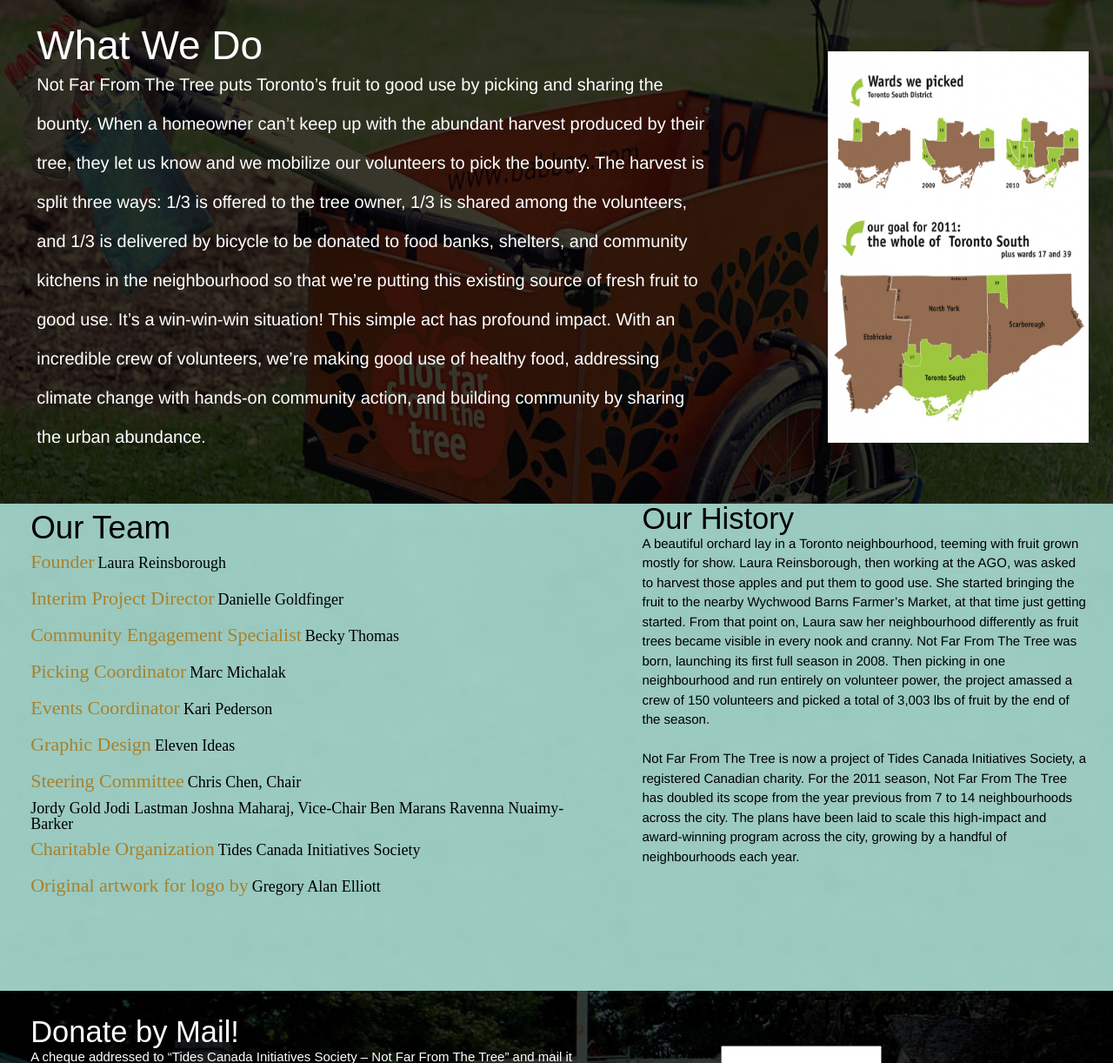
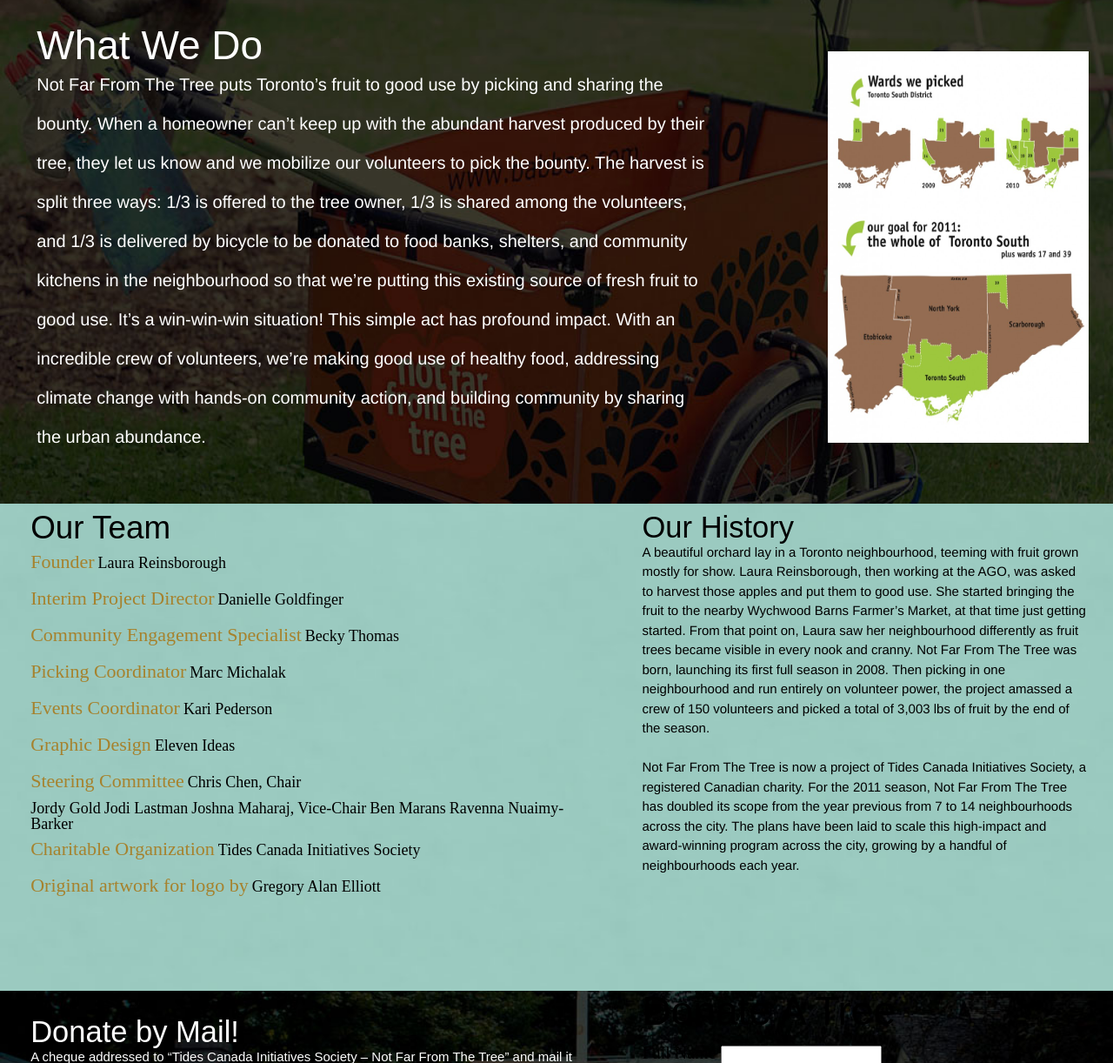
Before and after one commit to stefanol/NFFTT, a PHP site: page / in a window 1280 px wide. Shown: the part 1231-2453 px from the top of the page at 87% size. Run offline with PHP 8.4, Linux system fonts and the light colour scheme; grey boxes labelled with a size stand in for pictures from a placeholder-image service; some libraries are stand-ins or nearby versions.

Commit message:
Here Mike

```diff
--- a/styles/less/main.less
+++ b/styles/less/main.less
@@ -116,7 +116,6 @@ section#left {
 	margin-top: 450px;
 	color: white;
 	#mission {
-
 	}
 }
 
@@ -250,14 +249,11 @@ span#name {
 
 section#history {
 	.widthfloat(40%);
-<<<<<<< HEAD
 	margin-top: 10px;
 	font-family: 'Tekton Pro', Helvetica, sans-serif;
 	font-size: 18px;
-=======
 	font-family: 'Young', Helvetica, sans-serif;
 	font-size: 15px;
->>>>>>> ddf80222000387f10ed0bff67cf58cd5f39ec20d
 }
 
 section#getInvolved {
--- a/styles/main.css
+++ b/styles/main.css
@@ -263,14 +263,11 @@ section#history {
   display: inline-block;
   width: 40%;
   margin: 0 2.2%;
-<<<<<<< HEAD
   margin-top: 10px;
   font-family: 'Tekton Pro', Helvetica, sans-serif;
   font-size: 18px;
-=======
   font-family: 'Young', Helvetica, sans-serif;
   font-size: 15px;
->>>>>>> ddf80222000387f10ed0bff67cf58cd5f39ec20d
 }
 section#getInvolved {
   width: 40%;
```
